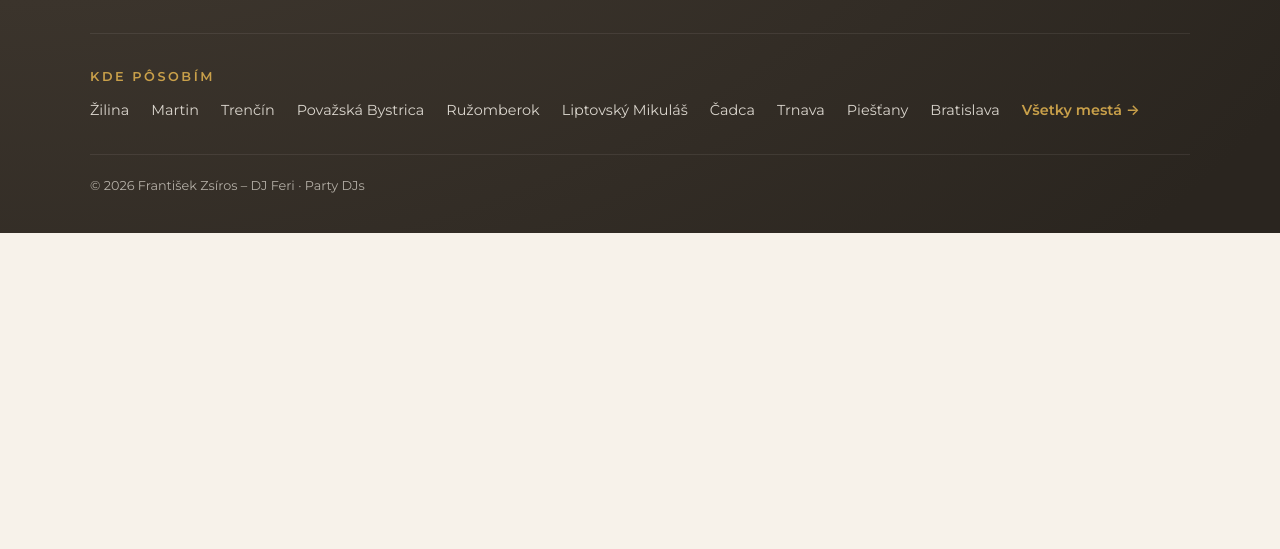
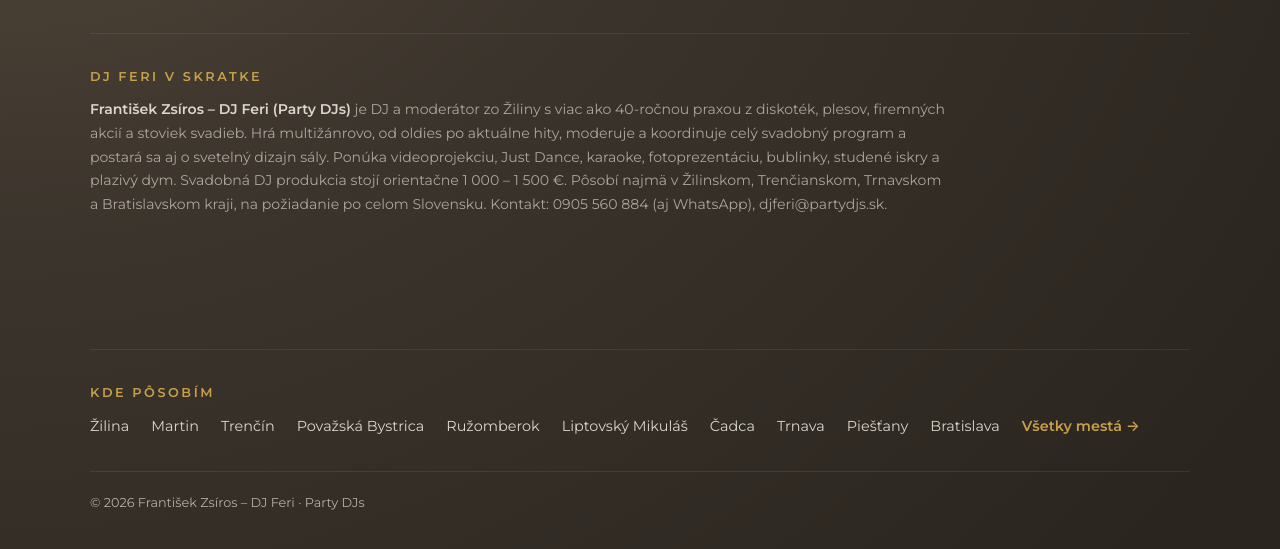
Before and after one commit to dualfz-dev/djferi.sk, a plain HTML site: page index.html in a window 1280 px wide. Shown: the part 8296-8845 px from the top of the page. Before the commit the page ends 8529 px from the top, so only its background shows below. Drawn offline with Linux system fonts and the light colour scheme.

Commit message:
Pätička: GEO blok DJ Feri v skratke pre AI vyhľadávače
Co-Authored-By: Claude Opus 5.5 <noreply@anthropic.com>

```diff
--- a/index.html
+++ b/index.html
@@ -291,6 +291,8 @@ dialog.lightbox .lb-count{position:fixed;bottom:18px;left:0;right:0;text-align:c
 .social a:hover{background:var(--gold);color:var(--dark-900);text-decoration:none}
 .social svg{width:20px;height:20px}
 .area{margin-top:36px;padding-top:28px;border-top:1px solid rgba(247,242,234,.08)}
+.summary-ai p{margin:0;max-width:860px;font-size:.88rem;line-height:1.7;color:rgba(247,242,234,.6)}
+.summary-ai strong{color:rgba(247,242,234,.85);font-weight:600}
 .area summary{list-style:none;cursor:pointer;display:flex;flex-wrap:wrap;align-items:center;gap:10px 22px}
 .area summary::-webkit-details-marker{display:none}
 .area-top{display:contents}
@@ -780,6 +782,10 @@ dialog.lightbox .lb-count{position:fixed;bottom:18px;left:0;right:0;text-align:c
           </div>
         </div>
       </div>
+      <section class="area summary-ai" aria-labelledby="v-skratke">
+        <h4 id="v-skratke">DJ Feri v skratke</h4>
+        <p><strong>František Zsíros – DJ Feri (Party DJs)</strong> je DJ a moderátor zo Žiliny s viac ako 40-ročnou praxou z diskoték, plesov, firemných akcií a stoviek svadieb. Hrá multižánrovo, od oldies po aktuálne hity, moderuje a koordinuje celý svadobný program a postará sa aj o svetelný dizajn sály. Ponúka videoprojekciu, Just Dance, karaoke, fotoprezentáciu, bublinky, studené iskry a plazivý dym. Svadobná DJ produkcia stojí orientačne 1&nbsp;000 – 1&nbsp;500&nbsp;€. Pôsobí najmä v Žilinskom, Trenčianskom, Trnavskom a Bratislavskom kraji, na požiadanie po celom Slovensku. Kontakt: 0905&nbsp;560&nbsp;884 (aj WhatsApp), djferi@partydjs.sk.</p>
+      </section>
       <div class="area">
         <h4>Kde pôsobím</h4>
         <details>
```
